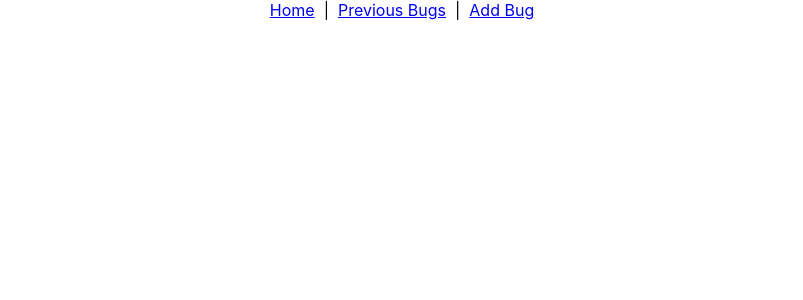
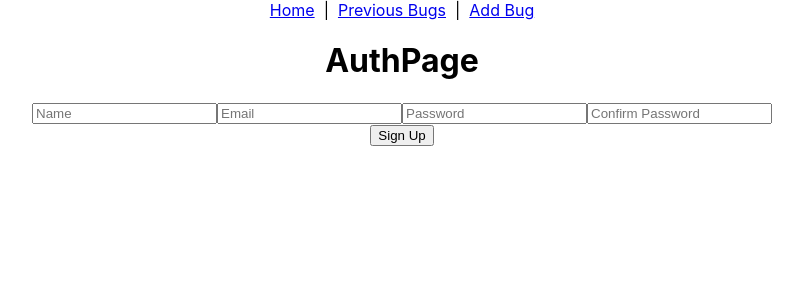
Before and after one commit to kamsinghGA/BugTracker2, a React (Create React App) app: page / in a window 1280 px wide. Shown: the top 300 px of the page, without its empty margins (238-1041 px from the left). Built offline with nearby package versions, Linux system fonts and the light colour scheme.

Commit message:
creating signup form component

```diff
--- a/src/components/SignUpForm/SignUpForm.jsx
+++ b/src/components/SignUpForm/SignUpForm.jsx
@@ -13,6 +13,10 @@ export default function SignUpForm() {
     }
 
     function handleChange(evt) {
+        setUserForm({
+            [evt.target.name]:evt.target.value,
+            error:''
+        });
 
     }
 
--- a/src/pages/App/App.jsx
+++ b/src/pages/App/App.jsx
@@ -1,12 +1,14 @@
 import './App.css';
 import { useState } from 'react';
 import NavBar from '../../components/NavBar/NavBar';
+import AuthPage from '../AuthPage/AuthPage';
 
 export default function App() {
   const [user, setUser] = useState(null);
   return (
     <main className="App">
       <NavBar />
+      <AuthPage />
     </main>
   );
 }
```
